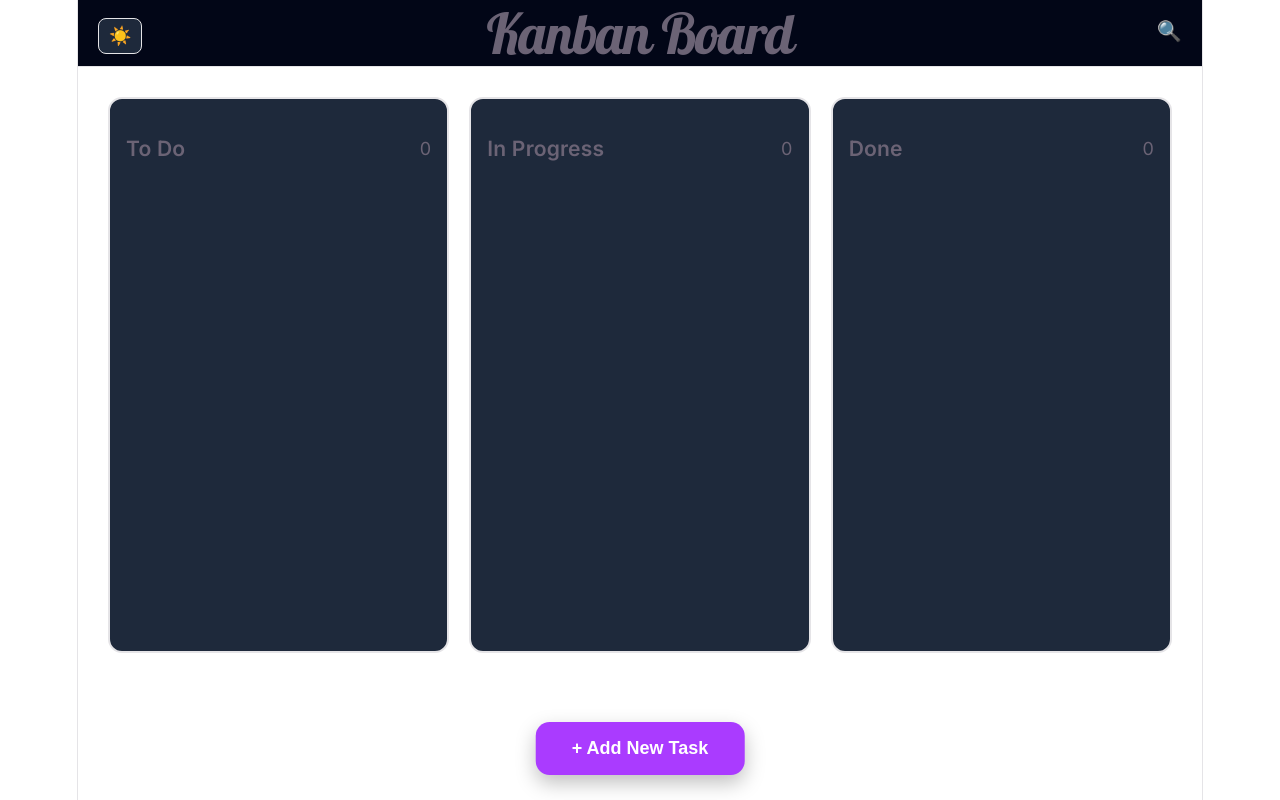
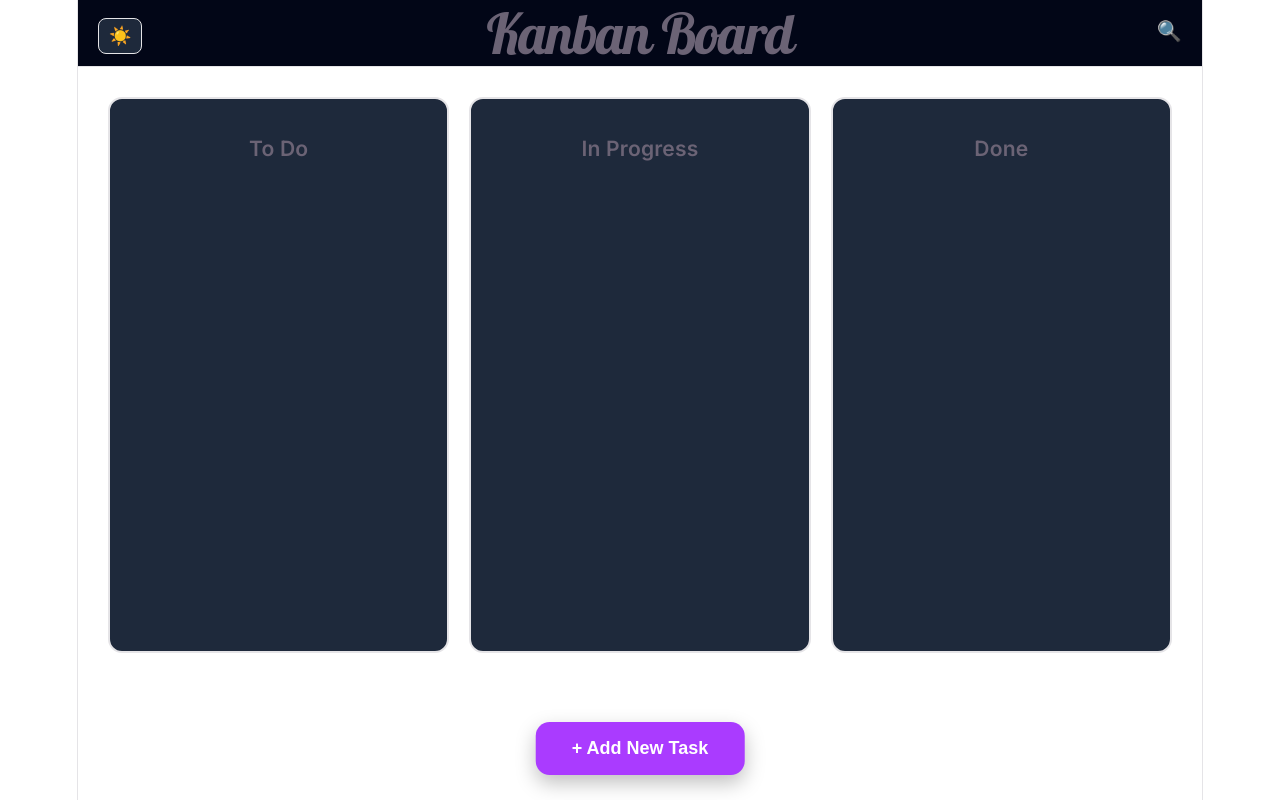
Before and after one commit to ma1eck/SE-LAB-EX-1, a React app in the folder frontend/: page / in a window 1280 px wide. Built offline with nearby package versions, Linux system fonts and the light colour scheme; the HTML template or start-up script is replaced by a standard one.

Commit message:
some style fixes

```diff
--- a/frontend/src/App.css
+++ b/frontend/src/App.css
@@ -1,6 +1,7 @@
 @import url("https://fonts.googleapis.com/css2?family=Inter:wght@400;500;600&family=Lobster&display=swap");
 
 :root{
+
 --bg:#0f172a;
 --header:#020617;
 --card:#1e293b;
@@ -19,19 +20,23 @@
 --priority-low:#22c55e;
 }
 
+/* LIGHT MODE — GRAY BACKGROUNDS */
+
 [data-theme="light"]{
---bg:#f8fafc;
---header:#ffffff;
---card:#ffffff;
 
---text:#0f172a;
---text-muted:#64748b;
+--bg:#e5e7eb;
+--header:#d1d5db;
+--card:#f3f4f6;
 
---border:#e2e8f0;
---accent:#2563eb;
+--text:#111827;
+--text-muted:#4b5563;
 
---button-bg:#f1f5f9;
---button-text:#0f172a;
+--border:#9ca3af;
+
+--accent:#374151;
+
+--button-bg:#e5e7eb;
+--button-text:#111827;
 }
 
 body{
@@ -142,26 +147,6 @@ background:var(--card);
 padding:16px;
 }
 
-.column-header{
-display:flex;
-justify-content:space-between;
-align-items:center;
-margin-bottom:10px;
-}
-
-.add-task-btn{
-width:100%;
-margin-bottom:14px;
-
-background:var(--accent);
-color:white;
-
-border:none;
-border-radius:8px;
-padding:8px;
-cursor:pointer;
-}
-
 /* TASK */
 
 .task-card{
@@ -173,6 +158,9 @@ padding:14px;
 margin-bottom:12px;
 
 cursor:grab;
+
+/* Comic Sans inside tasks */
+font-family:"Comic Sans MS","Comic Sans",cursive;
 }
 
 .task-title{
@@ -255,6 +243,7 @@ border:1px solid var(--border);
 background:var(--bg);
 color:var(--text);
 }
+
 /* GLOBAL ADD BUTTON */
 
 .global-add-btn{
--- a/frontend/src/App.jsx
+++ b/frontend/src/App.jsx
@@ -34,8 +34,6 @@ n.id===taskId ? {...n,type:newColumn} : n
 );
 
 };
-
-/* GLOBAL ADD TASK */
 
 const addTask=()=>{
 
--- a/frontend/src/Column.jsx
+++ b/frontend/src/Column.jsx
@@ -30,10 +30,7 @@ onDragOver={allowDrop}
 onDrop={drop}
 >
 
-<div className="column-header">
 <h3>{name}</h3>
-<span>{colNotes.length}</span>
-</div>
 
 {colNotes.map(note=>(
 
```
Lines whose indentation alone changed are shown as unchanged.
